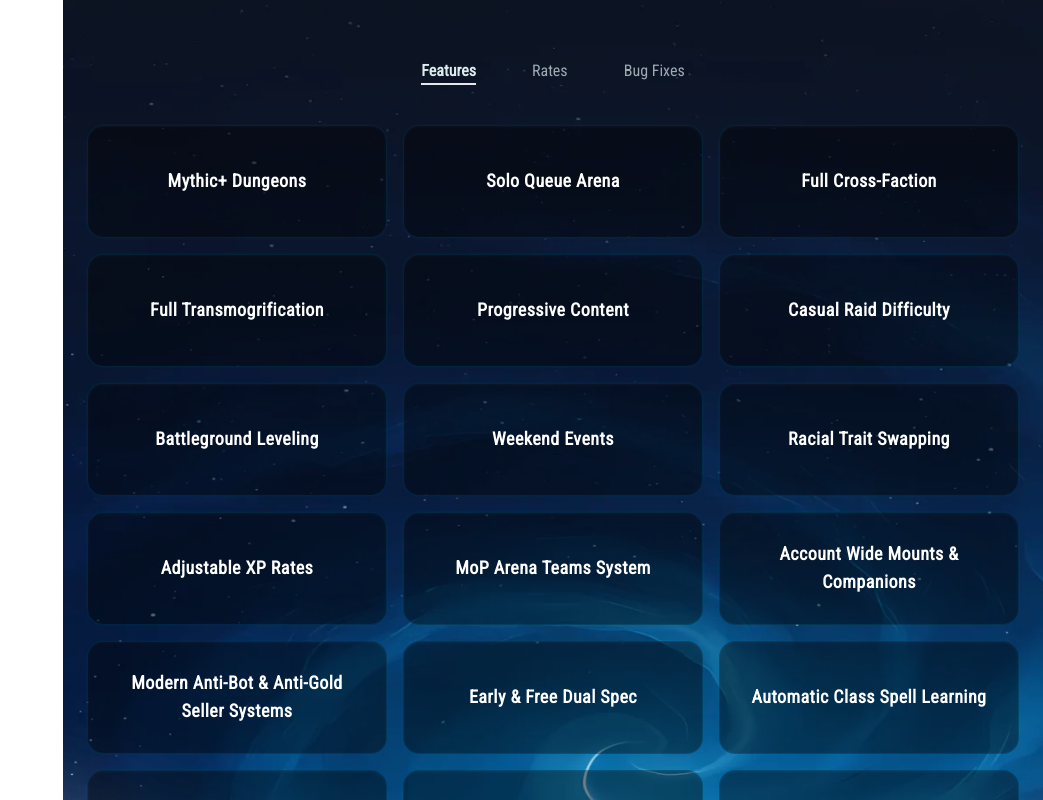
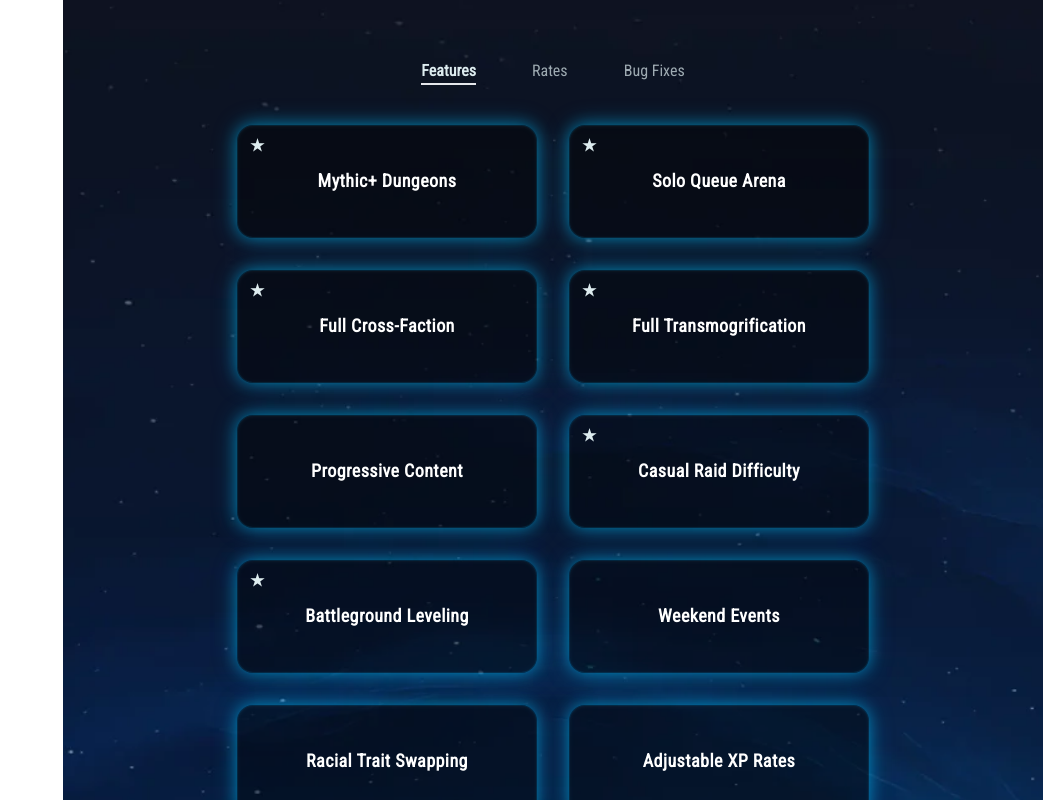
Before and after one commit to LuckyShuii/Proudmoore-wow-website, a Vue app in the folder frontend/: page / in a window 1280 px wide. Shown: the part 1720-2520 px from the top of the page, without its empty margins (237-1280 px from the left). Built offline with nearby package versions, Linux system fonts and the light colour scheme.

Commit message:
added flipcard glow + star icons

```diff
--- a/frontend/src/components/Home/Features/FeaturesView.vue
+++ b/frontend/src/components/Home/Features/FeaturesView.vue
@@ -9,6 +9,7 @@ interface Feature {
     title: string;
     description: string;
     id: string;
+    isFav: boolean;
 }
 
 const featuresList = ref<Feature[]>(tm('features.items'))
@@ -16,10 +17,11 @@ const featuresList = ref<Feature[]>(tm('features.items'))
 </script>
 
 <template>
-    <section class="flex flex-wrap gap-4 w-full max-w-[75rem] justify-center mt-4">
+    <section class="flex flex-wrap gap-8 w-[90%] max-w-[85rem] justify-center mt-4">
         <FlipCardsView v-for="feature in featuresList"
             :key="feature.id"
             :front="feature.title"
-            :back="feature.description" />
+            :back="feature.description"
+            :isFav="feature.isFav" />
     </section>
 </template>
--- a/frontend/src/components/Home/Features/FlipCardsView.vue
+++ b/frontend/src/components/Home/Features/FlipCardsView.vue
@@ -4,7 +4,8 @@ import { ref } from 'vue'
 const props = defineProps({
   front: String,
   back: String,
-  id: String
+  id: String,
+  isFav: Boolean
 })
 
 const flipped = ref(false)
@@ -29,6 +30,9 @@ const flipped = ref(false)
         class="absolute inset-0 grid place-items-center px-6 text-center [backface-visibility:hidden]
                rounded-2xl"
       >
+        <div v-if="props.isFav" class="absolute top-2 left-3 font-[700]">
+          ★
+        </div>
         <h3 class="text-lg font-semibold text-white tracking-wide">
           {{ props.front }}
         </h3>
--- a/frontend/src/i18n/languages/en.ts
+++ b/frontend/src/i18n/languages/en.ts
@@ -31,27 +31,26 @@ const enTranslation = {
             bugfixes: "Bug Fixes"
         },
         items: [
-        { "id": "mythicPlus", "title": "Mythic+ Dungeons", "description": "Experience Mythic+ dungeons with time-based challenges & increasing difficulty." },
-        { "id": "soloQueue", "title": "Solo Queue Arena", "description": "Queue on your own for arenas without needing a premade team." },
-        { "id": "crossFaction", "title": "Full Cross-Faction", "description": "Play with friends regardless of faction — crossfaction is fully enabled (Party/Raid/AH/BG/etc)." },
-        { "id": "transmogrification", "title": "Full Transmogrification", "description": "Customize your look completely with full transmogrification options. (No limits)" },
-        { "id": "progressiveContent", "title": "Progressive Content", "description": "Content is released in phases, replicating the original Cataclysm progression." },
-        { "id": "casualRaid", "title": "Casual Raid Difficulty", "description": "More forgiving raid difficulties for casual and semi-hardcore players." },
-        { "id": "battlegroundLeveling", "title": "Battleground Leveling", "description": "Maximizing the ways you can level starting at level 10." },
-        { "id": "weekendEvents", "title": "Weekend Events", "description": "Enjoy weekend-only events that boost rewards and rates." },
-        { "id": "racialSwap", "title": "Racial Trait Swapping", "description": "Customize your racial traits to suit your build." },
-        { "id": "xpRate", "title": "Adjustable XP Rates", "description": "Choose how fast you want to level with adjustable experience gain, from 100% to 0%." },
-        { "id": "mopArena", "title": "MoP Arena Teams System", "description": "Use Mists of Pandaria-style arena teams, prioritizing personal rating over team rating." },
-        { "id": "accountWide", "title": "Account Wide Mounts & Companions", "description": "Earn and share vanity mounts & companions across all characters on your account." },
-        { "id": "antiBot", "title": "Modern Anti-Bot & Anti-Gold Seller Systems", "description": "Aggressive systems will prevent botting and gold selling like no other server." },
-        { "id": "dualSpec", "title": "Early & Free Dual Spec", "description": "Dual spec is unlocked from level 10 at no cost." },
-        { "id": "automaticSpell", "title": "Automatic Class Spell Learning", "description": "No need to visit trainers — learn abilities automatically on level-up." },
-        { "id": "catchupMecanics", "title": "Catch-Up Mechanics", "description": "Catch up quickly with systems designed to help new players jumping in after launch." },
-        { "id": "gatheringProfessions", "title": "Dynamic Gathering Professions", "description": "Gathering nodes will prioritize both economic stability and zone population density." },
-        { "id": "lootRules", "title": "Fair Loot Rules", "description": "Fair loot rules across all content to reduce ninja-looting." },
-        { "id": "altFriendly", "title": "Alt-Friendly Systems", "description": "Designed so your alts can benefit from account progress." },
-        {
-            "id": "playerFirst", "title": "Player-First GameMaster Support", "description": "Player-First GameMaster Support. Our team prioritizes players & the community in every policy we implement." }
+            { "id": "mythicPlus", "title": "Mythic+ Dungeons", "description": "Experience Mythic+ dungeons with time-based challenges & increasing difficulty.", isFav: 1 },
+            { "id": "soloQueue", "title": "Solo Queue Arena", "description": "Queue on your own for arenas without needing a premade team.", isFav: 1 },
+            { "id": "crossFaction", "title": "Full Cross-Faction", "description": "Play with friends regardless of faction — crossfaction is fully enabled (Party/Raid/AH/BG/etc).", isFav: 1 },
+            { "id": "transmogrification", "title": "Full Transmogrification", "description": "Customize your look completely with full transmogrification options. (No limits)", isFav: 1 },
+            { "id": "progressiveContent", "title": "Progressive Content", "description": "Content is released in phases, replicating the original Cataclysm progression.", isFav: 0 },
+            { "id": "casualRaid", "title": "Casual Raid Difficulty", "description": "More forgiving raid difficulties for casual and semi-hardcore players.", isFav: 1 },
+            { "id": "battlegroundLeveling", "title": "Battleground Leveling", "description": "Maximizing the ways you can level starting at level 10.", isFav: 1 },
+            { "id": "weekendEvents", "title": "Weekend Events", "description": "Enjoy weekend-only events that boost rewards and rates.", isFav: 0 },
+            { "id": "racialSwap", "title": "Racial Trait Swapping", "description": "Customize your racial traits to suit your build.", isFav: 0 },
+            { "id": "xpRate", "title": "Adjustable XP Rates", "description": "Choose how fast you want to level with adjustable experience gain, from 100% to 0%.", isFav: 0 },
+            { "id": "mopArena", "title": "MoP Arena Teams System", "description": "Use Mists of Pandaria-style arena teams, prioritizing personal rating over team rating.", isFav: 0 },
+            { "id": "accountWide", "title": "Account Wide Mounts & Companions", "description": "Earn and share vanity mounts & companions across all characters on your account.", isFav: 0 },
+            { "id": "antiBot", "title": "Modern Anti-Bot & Anti-Gold Seller Systems", "description": "Aggressive systems will prevent botting and gold selling like no other server.", isFav: 0 },
+            { "id": "dualSpec", "title": "Early & Free Dual Spec", "description": "Dual spec is unlocked from level 10 at no cost.", isFav: 0 },
+            { "id": "automaticSpell", "title": "Automatic Class Spell Learning", "description": "No need to visit trainers — learn abilities automatically on level-up.", isFav: 0 },
+            { "id": "catchupMecanics", "title": "Catch-Up Mechanics", "description": "Catch up quickly with systems designed to help new players jumping in after launch.", isFav: 0 },
+            { "id": "gatheringProfessions", "title": "Dynamic Gathering Professions", "description": "Gathering nodes will prioritize both economic stability and zone population density.", isFav: 0 },
+            { "id": "lootRules", "title": "Fair Loot Rules", "description": "Fair loot rules across all content to reduce ninja-looting.", isFav: 0 },
+            { "id": "altFriendly", "title": "Alt-Friendly Systems", "description": "Designed so your alts can benefit from account progress.", isFav: 0 },
+            { "id": "playerFirst", "title": "Player-First GameMaster Support", "description": "Player-First GameMaster Support. Our team prioritizes players & the community in every policy we implement.", isFav: 0 }
         ]
     },
 
```
Also changed, not shown: frontend/src/assets/css/tailwind.css.
